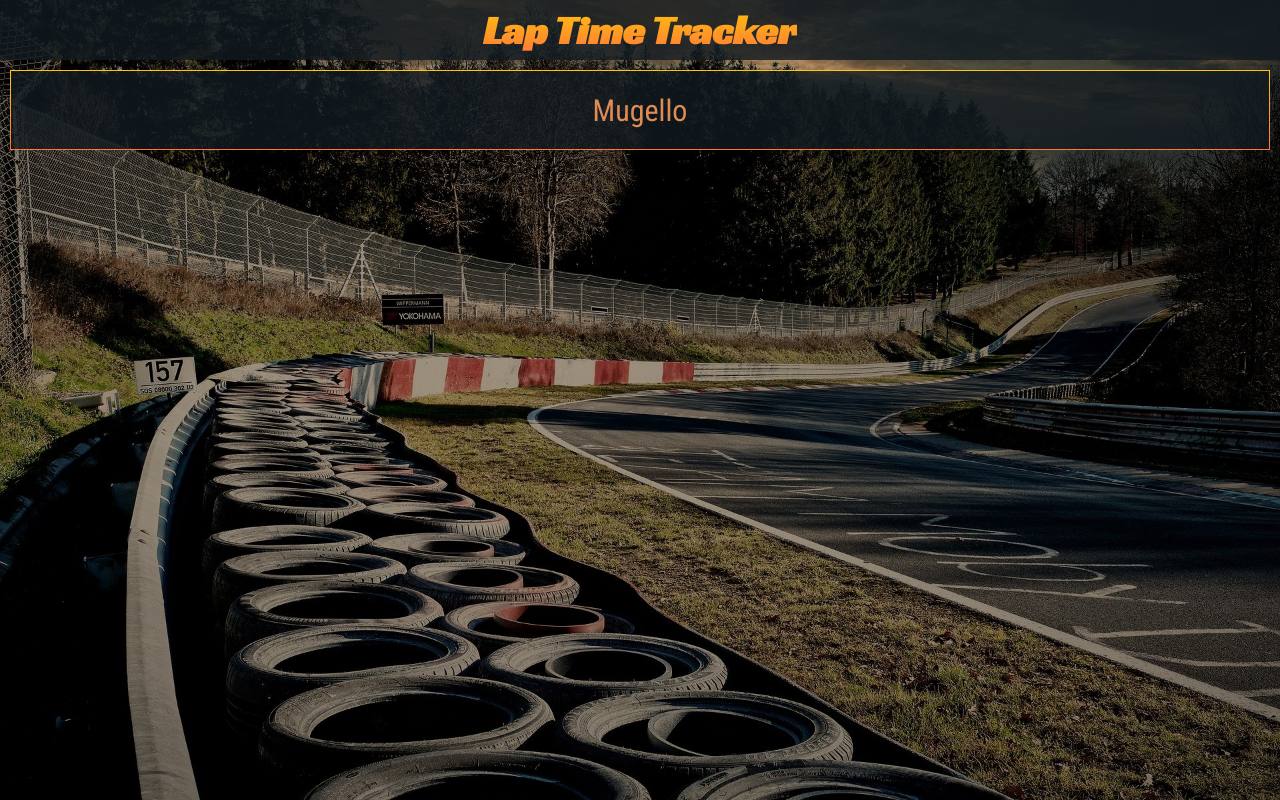
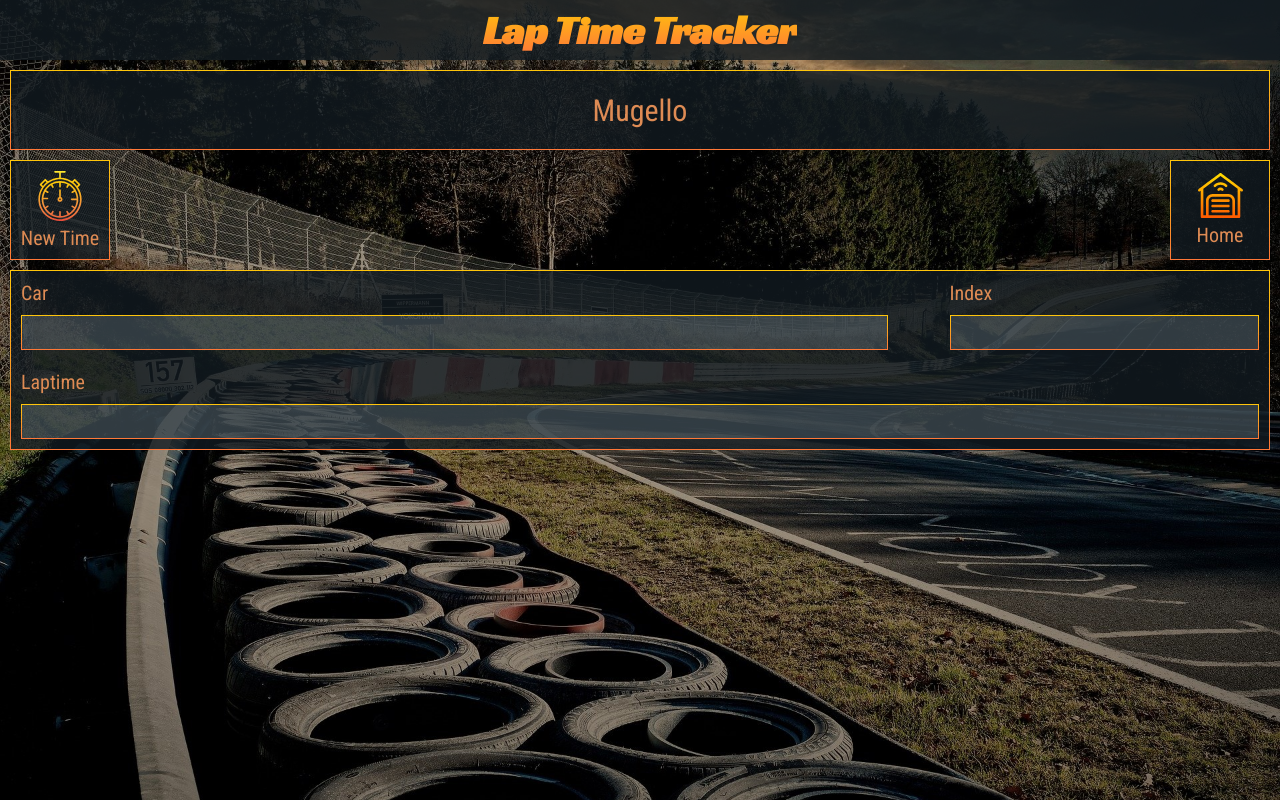
Before and after one commit to oliversteidel/laptimetracker, a Vue app: page / in a window 1280 px wide. Both pictures are taken after a click on the item "Mugello". Built offline with nearby package versions, Linux system fonts and the light colour scheme.

Commit message:
added: BtnNewTime; BtnHome; InputNewTime
fixed: transition animation when switch from homescreen to trackscreen

```diff
--- a/src/App.vue
+++ b/src/App.vue
@@ -69,11 +69,12 @@ export default {
 }
 
 .fade-enter-active {
-  transition: opacity 1s;
+  transition: opacity 0.5s ease-in;
+  transition-delay: 0.5s;
 }
 
 .fade-leave-active {
-  transition: opacity 0.5s;
+  transition: opacity 0.5s ease-out;
 }
 
 .fade-enter,
--- /dev/null
+++ b/src/components/BtnHome.vue
@@ -0,0 +1,23 @@
+<template>
+<div class="container btn flex-col ai-c jc-c border-gradient">
+    <img src="../assets/img/icon-home.svg" alt="icon of a garage">
+    <p>Home</p>
+</div>
+
+</template>
+
+<script>
+export default {
+    name: 'BtnHome'
+
+}
+</script>
+
+<style lang="scss" scoped>
+@import "../style/_globals.scss";
+img {
+    width: 4.5rem !important;
+}
+
+
+</style>
--- /dev/null
+++ b/src/components/BtnNewTime.vue
@@ -0,0 +1,20 @@
+<template>
+<div class="container btn flex-col ai-c jc-c border-gradient">
+    <img src="../assets/img/icon-stopwatch.svg" alt="icon of a stopwatch">
+    <p>New Time</p>
+</div>
+
+</template>
+
+<script>
+export default {
+    name: 'BtnNewTime'
+
+}
+</script>
+
+<style lang="scss" scoped>
+@import "../style/_globals.scss";
+
+
+</style>
--- /dev/null
+++ b/src/components/InputNewTime.vue
@@ -0,0 +1,47 @@
+<template>
+<div class="container flex-col jc-sb border-gradient">
+    <div class="car-index-container flex jc-sb">
+        <div class="car-container flex-col">
+            <label for="car">Car</label>
+            <input type="text" name="car" id="car" class="border-gradient">
+        </div>
+        <div class="index-container flex-col">
+            <label for="index">Index</label>
+            <input type="text" name="index" id="index" class="border-gradient">
+        </div>
+    </div>
+    <div class="laptime-container flex-col">
+        <label for="laptime">Laptime</label>
+        <input type="text" name="laptime" id="laptime" class="border-gradient">
+    </div>
+
+</div>
+
+</template>
+
+<script>
+export default {
+    name: "InputNewTime"
+}
+</script>
+
+<style lang="scss" scoped>
+@import "../style/_globals.scss";
+
+.container {
+    height: 18rem;
+    background: $bg-color;
+    padding: 1rem;
+    margin-top: 1rem;
+
+    .car-container {
+        width: 70%;
+    }
+
+    .index-container {
+        width: 25%;
+    }
+
+
+}
+</style>
--- a/src/components/InputNewTrack.vue
+++ b/src/components/InputNewTrack.vue
@@ -47,20 +47,6 @@ export default {
   border-left: transparent;
 
 
-  label {
-    font-size: 2rem;
-    color: $font-color;
-    margin-bottom: 1rem;
-  }
 
-  input {
-    appearance: none;
-    height: 3.5rem;
-    background: $input-bg-color;
-    padding-left: 1rem;
-    font-size: 1.8rem;
-    font-family: inherit;
-    color: $font-color;
-  }
 }
 </style>
--- a/src/components/TheTrackScreen.vue
+++ b/src/components/TheTrackScreen.vue
@@ -2,19 +2,30 @@
   <div class="container">
     <TheHeader />
     <TrackName :selectedTrack="selectedTrack" />
+    <div class="btn-container flex jc-sb">
+      <BtnNewTime />
+      <BtnHome />
+    </div>
+    <InputNewTime />
   </div>
 </template>
 
 <script>
 import TheHeader from "./TheHeader.vue";
 import TrackName from "./TrackName.vue";
+import BtnNewTime from "./BtnNewTime.vue";
+import BtnHome from "./BtnHome.vue";
+import InputNewTime from "./InputNewTime.vue";
 export default {
   name: "TheTrackScreen",
-  components: { TheHeader, TrackName },
+  components: { TheHeader, TrackName, BtnNewTime, BtnHome, InputNewTime },
   props: ["selectedTrack"],
 };
 </script>
 
 <style lang="scss" scoped>
 @import "../style/_globals.scss";
+.btn-container {
+  margin-top: 1rem;
+}
 </style>
--- a/src/style/_globals.scss
+++ b/src/style/_globals.scss
@@ -35,6 +35,7 @@ $input-bg-color: hsla(203, 30%, 80%, 0.2);
 }
 
 .btn {
+  min-width: 10rem;
   max-width: 10rem;
     height: 10rem;
     background: $bg-color;
@@ -52,6 +53,22 @@ $input-bg-color: hsla(203, 30%, 80%, 0.2);
     }
 }
 
+label {
+  font-size: 2rem;
+  color: $font-color;
+  margin-bottom: 1rem;
+}
+
+input {
+  appearance: none;
+  height: 3.5rem;
+  background: $input-bg-color;
+  padding-left: 1rem;
+  font-size: 1.8rem;
+  font-family: inherit;
+  color: $font-color;
+}
+
 *,
 *::before,
 *::after {
```
Also changed, not shown: 1 other file (tests, documents, lock files or other folders).
